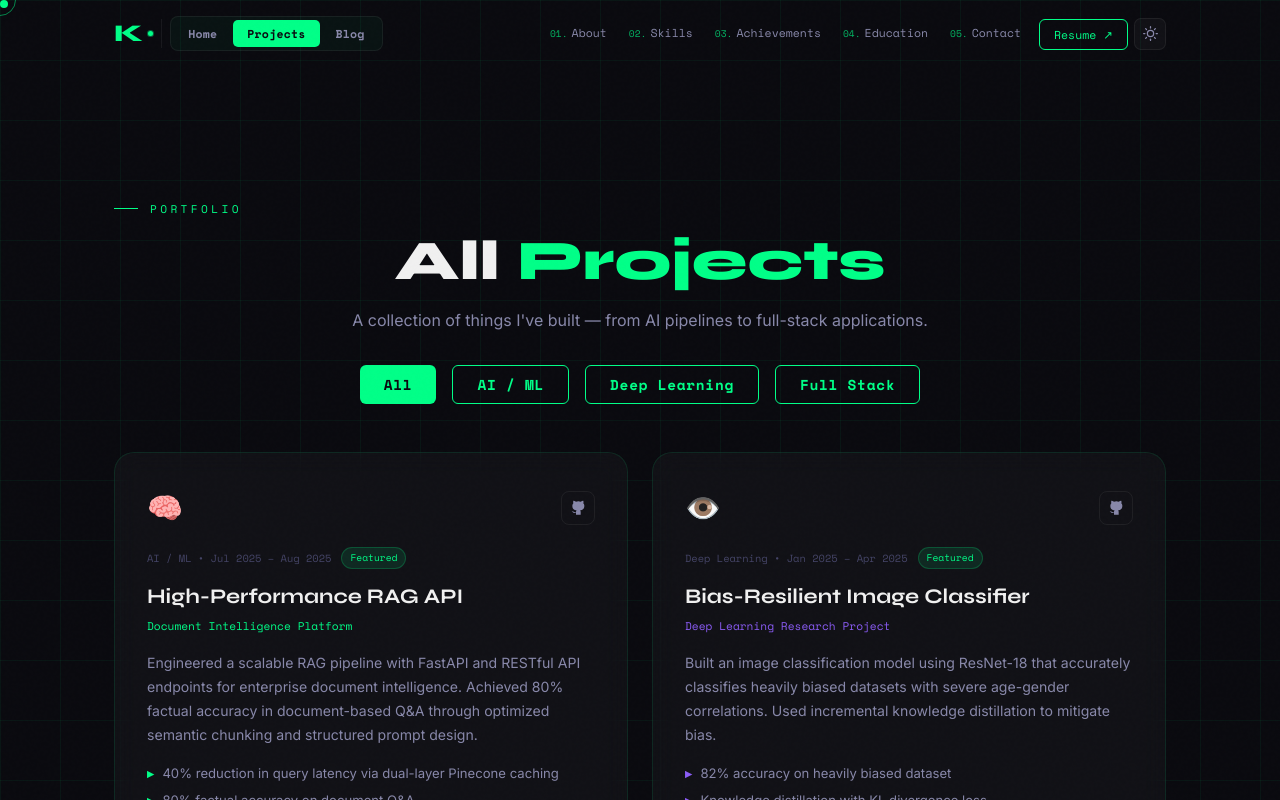
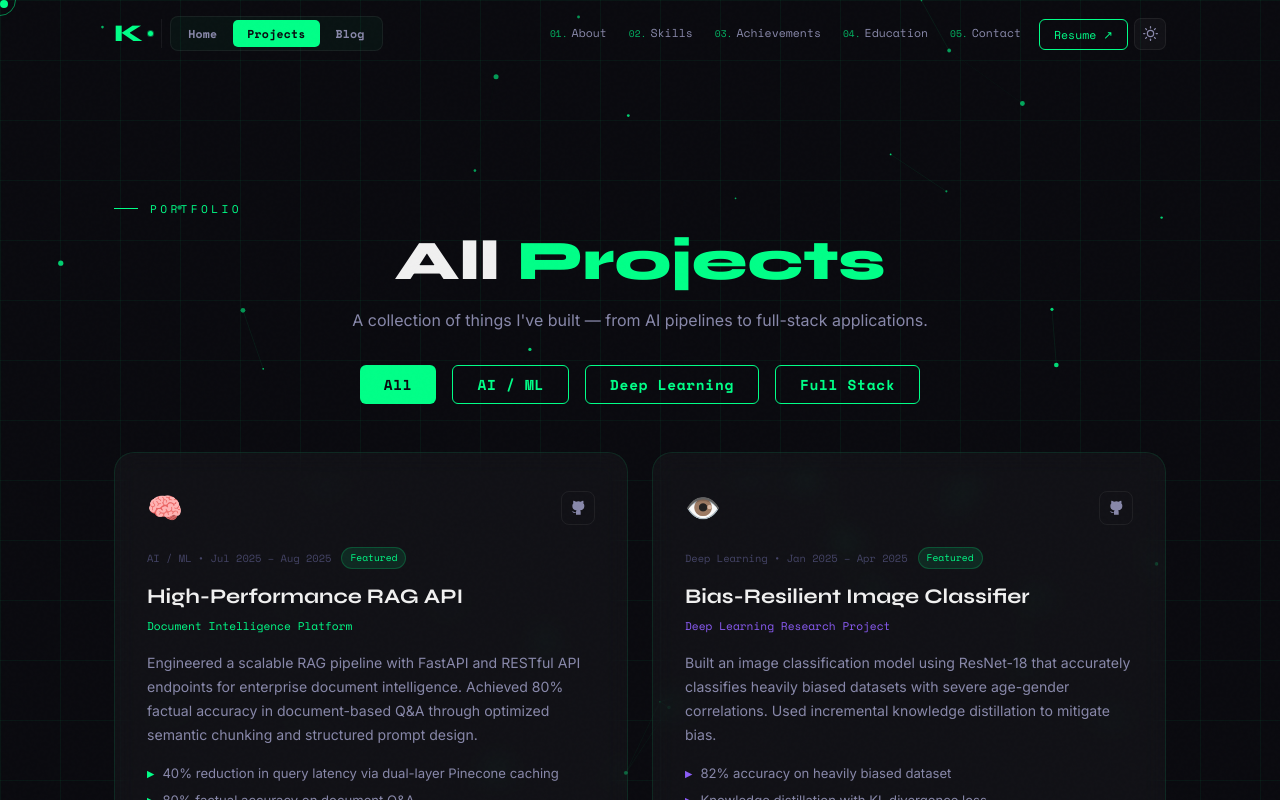
Before and after one commit to kathanCodes/Portfolio_Webpage, a React (Vite) app: page /projects in a window 1280 px wide. Shown: the top 800 px of the page. Built offline with nearby package versions, Linux system fonts and the light colour scheme.

Commit message:
Fix background particle animation visibility on Projects page

```diff
--- a/src/pages/ProjectsPage.jsx
+++ b/src/pages/ProjectsPage.jsx
@@ -139,7 +139,7 @@ function ParticleCanvas() {
         left: 0,
         width: '100vw',
         height: '100vh',
-        zIndex: -1,
+        zIndex: 0,
         pointerEvents: 'none'
       }}
     />
@@ -226,7 +226,7 @@ export default function ProjectsPage() {
     <div style={{ paddingTop: '80px', minHeight: '100vh', position: 'relative' }}>
       <ParticleCanvas />
 
-      <section className="projects" style={{ background: 'transparent' }}>
+      <section className="projects" style={{ background: 'transparent', position: 'relative', zIndex: 1 }}>
         <div className="container">
 
           <div className="projects-header visible" style={{ textAlign: 'center', marginBottom: '2rem' }}>
```
